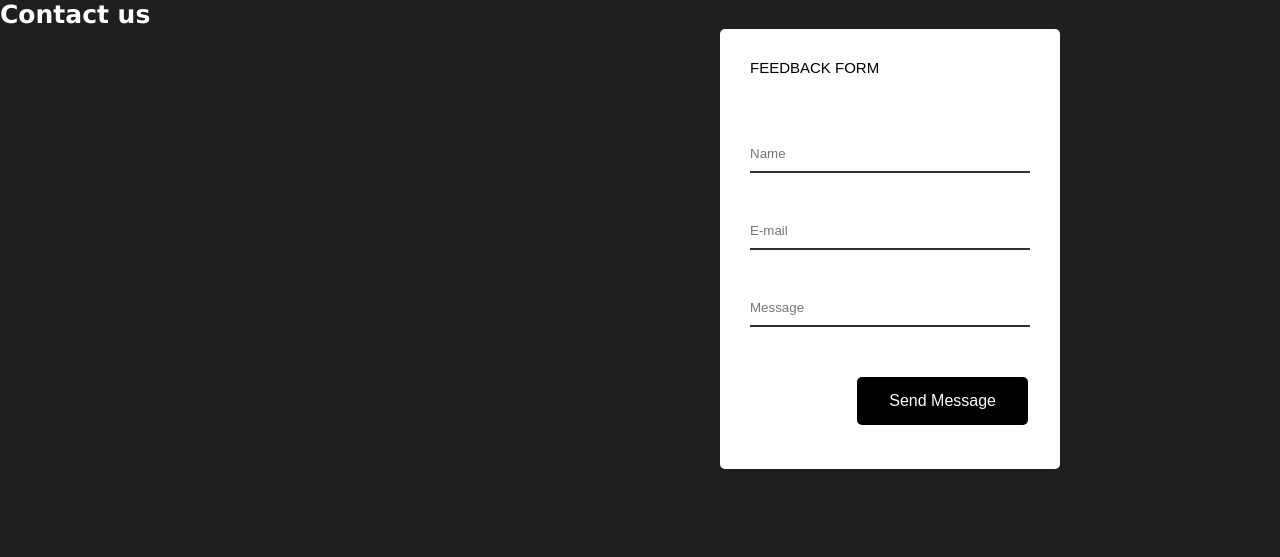
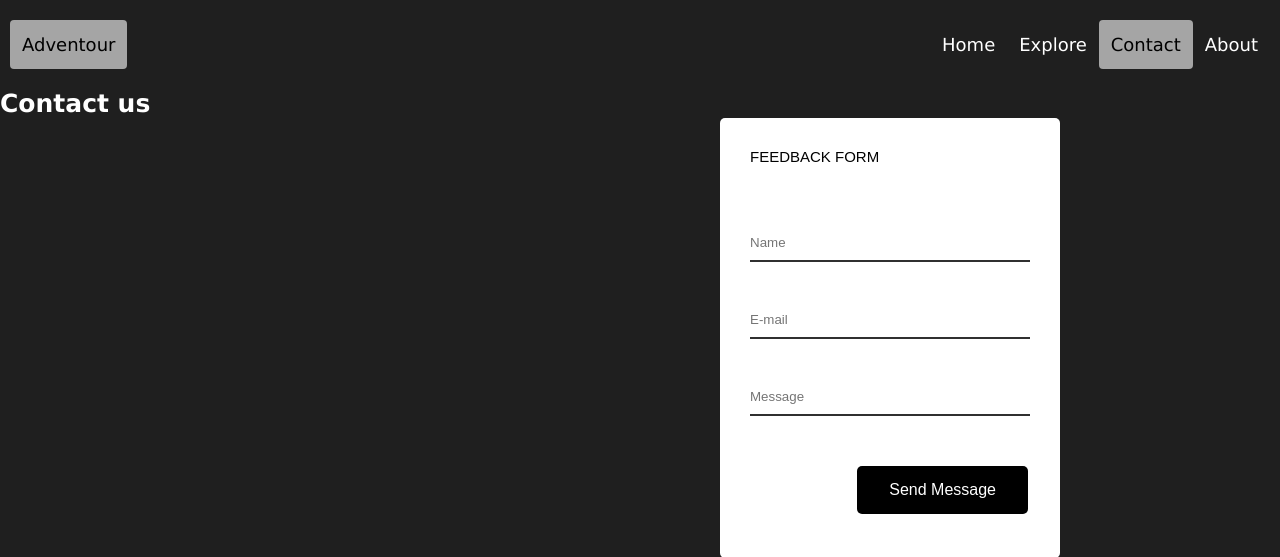
Before and after one commit to jashnimje/Adventour, a PHP site: page /contact.html in a window 1280 px wide. Shown: the top 557 px of the page. Run offline with PHP 8.4, Linux system fonts and the light colour scheme.

Commit message:
navbar modification

```diff
--- a/contact.html
+++ b/contact.html
@@ -1,48 +1,36 @@
 <html lang="en">
+
 <head>
     <meta charset="UTF-8" />
     <meta name="viewport" content="width=device-width, initial-scale=1.0" />
     <link rel="stylesheet" href="./css/styles.css" />
     <title>Contact</title>
 </head>
+
 <body>
+    <!--Navigation Bar-->
+    <div class="header" id="navbar">
+        <a href="#about" class="logo">Adventour</a>
+        <div class="header-right">
+            <a href="./index.html">Home</a>
+            <a href="#explore">Explore</a>
+            <a class="active" href="./contact.html">Contact</a>
+            <a href="#aboutus">About</a>
+        </div>
+    </div>
     <div class="contact-container">
         <h1 class="contact-title">Contact us</h1>
     </div>
 
     <div class="form-container">
-      <form
-        class="contact-form"
-        action="mailto:jashnimje@gmail.com"
-        method="post"
-        enctype="text/plain"
-      >
+        <form class="contact-form" action="mailto:jashnimje@gmail.com" method="post" enctype="text/plain">
             <h3 class="feedback-title">FEEDBACK FORM</h3>
-        <input
-          class="contact-input"
-          type="text"
-          name="Name"
-          value=""
-          placeholder="Name"
-          required
-        />
-        <input
-          class="contact-input"
-          type="email"
-          name="Email"
-          value=""
-          placeholder="E-mail"
-          required
-        />
-        <input
-          class="contact-input"
-          name="Message"
-          rows="10"
-          cols="30"
-          placeholder="Message"
-        />
+            <input class="contact-input" type="text" name="Name" value="" placeholder="Name" required />
+            <input class="contact-input" type="email" name="Email" value="" placeholder="E-mail" required />
+            <input class="contact-input" name="Message" rows="10" cols="30" placeholder="Message" />
             <button class="send-button">Send Message</button>
         </form>
     </div>
 </body>
+
 </html>
--- a/css/styles.css
+++ b/css/styles.css
@@ -1,4 +1,5 @@
 /*Global CSS*/
+
 html {
     font-size: 62.5%;
 }
@@ -44,12 +45,16 @@ hr {
     border-color: rgba(255, 255, 255, 0.8);
 }
 
+
 /*Navigation Bar*/
+
 .header {
     overflow: hidden;
     background-blend-mode: #87cefa;
     padding: 20px 10px;
+    position: relative;
 }
+
 .header a {
     float: left;
     color: rgb(255, 255, 255);
@@ -70,6 +75,7 @@ hr {
     background-color: rgb(212, 212, 212);
     color: black;
 }
+
 .header a.active {
     background-color: rgb(165, 165, 165);
     color: black;
@@ -86,35 +92,43 @@ hr {
         display: block;
         text-align: left;
     }
-
     .header-right {
         float: none;
     }
 }
 
+
 /*Slideshow*/
+
 * {
     box-sizing: border-box;
 }
+
 body {
     font-family: Verdana, sans-serif;
     margin: 0;
 }
+
 .mySlides {
     display: none;
 }
+
 img {
     vertical-align: middle;
 }
 
+
 /* Slideshow container */
+
 .slideshow-container {
     height: 100%;
     position: absolute;
     margin: auto;
 }
 
+
 /* Next & previous buttons */
+
 .prev,
 .next {
     cursor: pointer;
@@ -131,19 +145,25 @@ img {
     user-select: none;
 }
 
+
 /* Position the "next button" to the right */
+
 .next {
     right: 0;
     border-radius: 3px 0 0 3px;
 }
 
+
 /* On hover, add a black background color with a little bit see-through */
+
 .prev:hover,
 .next:hover {
     background-color: rgba(0, 0, 0, 0.8);
 }
 
+
 /* Caption text */
+
 .slide-text {
     background-color: #303030;
     color: #f2f2f2;
@@ -155,7 +175,9 @@ img {
     text-align: center;
 }
 
+
 /* Number text (1/3 etc) */
+
 .numbertext {
     color: #f2f2f2;
     font-size: 12px;
@@ -164,7 +186,9 @@ img {
     top: 0;
 }
 
+
 /* The dots/bullets/indicators */
+
 .dot {
     cursor: pointer;
     height: 15px;
@@ -181,7 +205,9 @@ img {
     background-color: #717171;
 }
 
+
 /* Fading animation */
+
 .fade {
     -webkit-animation-name: fade;
     -webkit-animation-duration: 1.5s;
@@ -207,7 +233,9 @@ img {
     }
 }
 
+
 /* On smaller screens, decrease text size */
+
 @media only screen and (max-width: 300px) {
     .prev,
     .next,
@@ -216,15 +244,20 @@ img {
     }
 }
 
+
 /* Contact Page*/
+
 .form-container {
-  margin-right: auto; /* 1 */
-  margin-left: auto; /* 1 */
-
-  max-width: 960px; /* 2 */
-
-  padding-right: 10px; /* 3 */
-  padding-left: 10px; /* 3 */
+    margin-right: auto;
+    /* 1 */
+    margin-left: auto;
+    /* 1 */
+    max-width: 960px;
+    /* 2 */
+    padding-right: 10px;
+    /* 3 */
+    padding-left: 10px;
+    /* 3 */
 }
 
 .contact-title {
```
Also changed, not shown: index.html (+14 -16 lines). Lines whose indentation alone changed are shown as unchanged.
